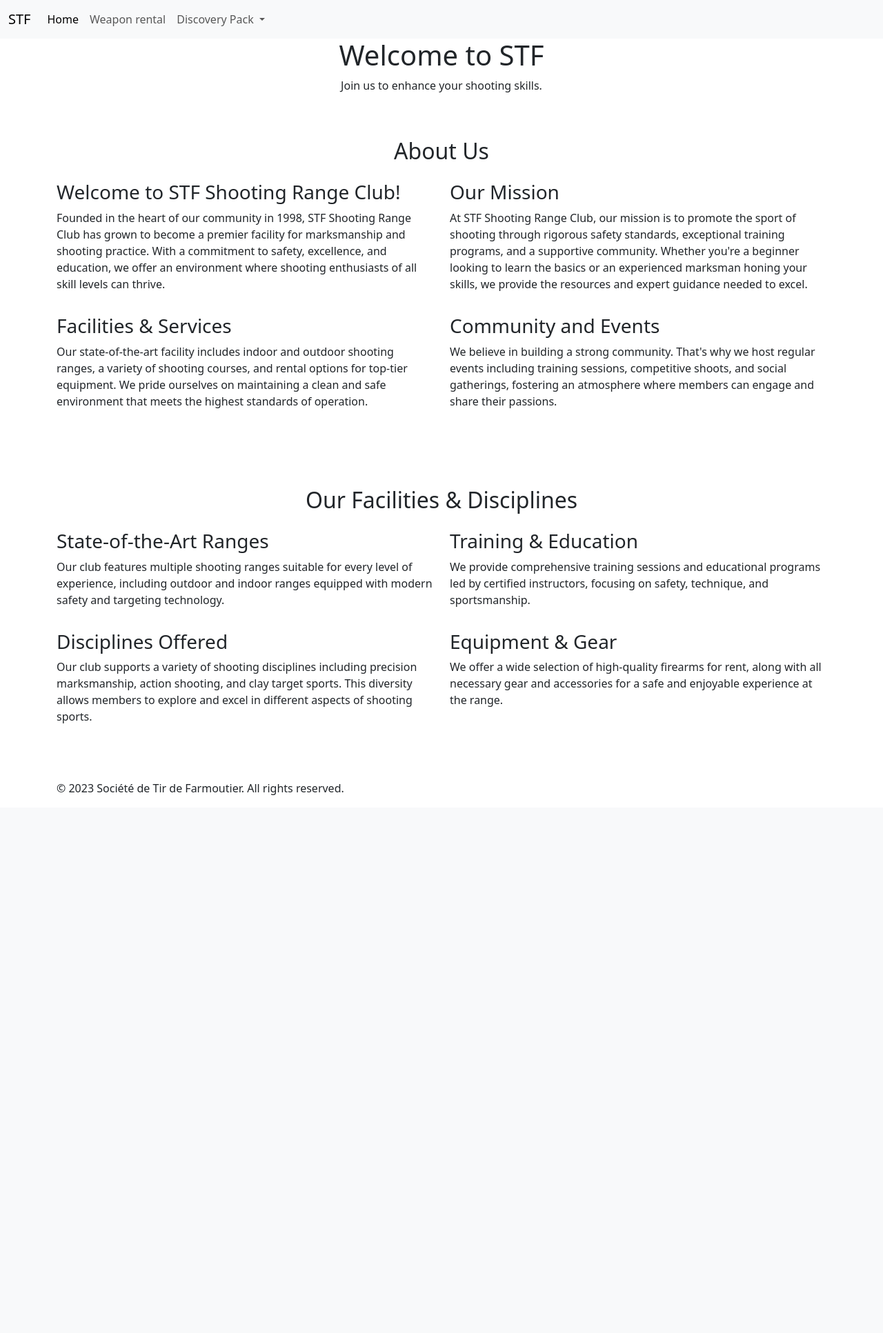
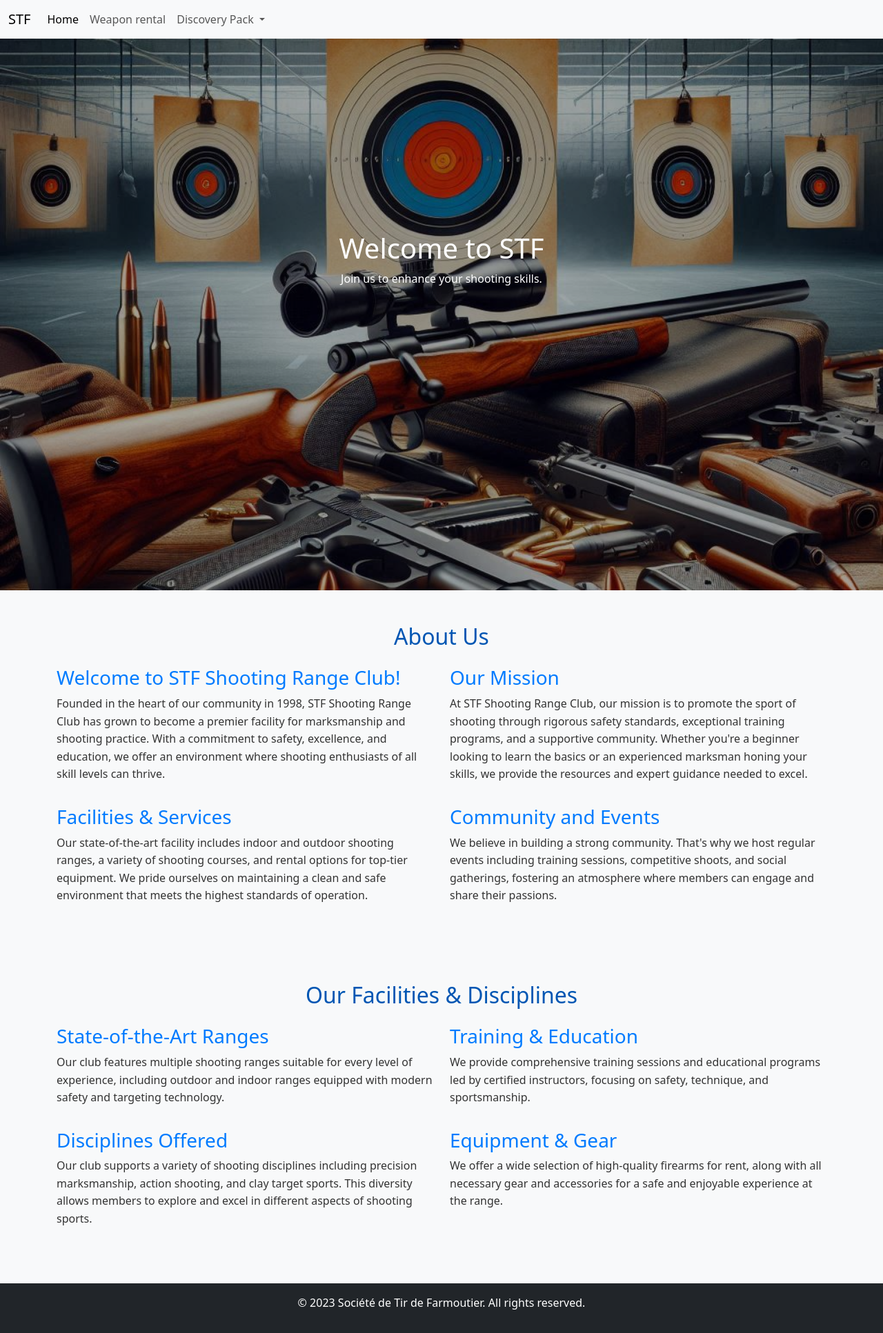
Before and after one commit to irvingqueval/Projet_STF, a PHP site: page / in a window 1280 px wide. Shown: the whole page at 69% size. Before the commit the page ends 1153 px from the top, so only its background shows below. Run offline with PHP 8.4, Linux system fonts and the light colour scheme.

Commit message:
update style

```diff
--- a/Apps/Views/layout.php
+++ b/Apps/Views/layout.php
@@ -7,7 +7,7 @@
     <meta http-equiv="X-UA-Compatible" content="ie=edge">
     <title>STF - <?= $pageTitle ?></title>
     <link href="https://cdn.jsdelivr.net/npm/bootstrap@5.3.3/dist/css/bootstrap.min.css" rel="stylesheet" integrity="sha384-QWTKZyjpPEjISv5WaRU9OFeRpok6YctnYmDr5pNlyT2bRjXh0JMhjY6hW+ALEwIH" crossorigin="anonymous">
-    <link rel="stylesheet" href="/assets/css/styles.css">
+    <link rel="stylesheet" href="/assets/css/style.css">
 </head>
 
 <body>
@@ -39,14 +39,9 @@
             </div>
         </div>
     </nav>
+    <?= $pageContent ?>
 
-    <div class="wrapper">
-        <div class="content">
-            <?= $pageContent ?>
-        </div>
-    </div>
-
-    <footer>
+    <footer class="bg-dark text-white text-center py-3">
         <div class="container">
             <p>&copy; 2023 Société de Tir de Farmoutier. All rights reserved.</p>
         </div>
--- a/assets/css/style.css
+++ b/assets/css/style.css
@@ -1,29 +1,3 @@
-/* Assurez-vous que la hauteur de html et body est 100% */
-html, body {
-    height: 100%;
-    margin: 0;
-}
-
-body {
-    display: flex;
-    flex-direction: column;
-}
-
-.wrapper {
-    flex: 1;
-    display: flex;
-    flex-direction: column;
-}
-
-/* Styles du footer */
-footer {
-    background-color: #343a40; /* Couleur de fond du footer */
-    color: #ffffff;            /* Couleur du texte du footer */
-    text-align: center;
-    padding: 1rem;
-    width: 100%;
-}
-
 .hero-section {
     position: relative;
     /* Important for positioning the pseudo-element */
@@ -101,41 +75,8 @@ footer {
     /* Provides spacing between columns */
 }
 
-.card {
-    max-width: 100%;
-    margin: auto;
+
+footer {
+    background-color: #212529;
+    color: white;
 }
-
-.card-img-top {
-    height: 200px; /* Vous pouvez ajuster cette hauteur selon vos besoins */
-    object-fit: contain; /* Contient toute l'image à l'intérieur du cadre, sans la couper */
-    width: 100%;
-    border-radius: 8px;
-    background-color: #f8f9fa; /* Ajoute un fond léger pour remplir l'espace autour de l'image */
-}
-
-.img-fluid {
-    max-height: 400px;
-    object-fit: cover;
-}
-
-.list-group-item {
-    font-size: 1.1rem;
-}
-
-.lead {
-    font-size: 1.2rem;
-    color: #555;
-}
-
-@media (min-width: 768px) {
-    .card {
-        max-width: 95%;
-    }
-}
-
-@media (min-width: 992px) {
-    .card {
-        max-width: 90%;
-    }
-}
```
